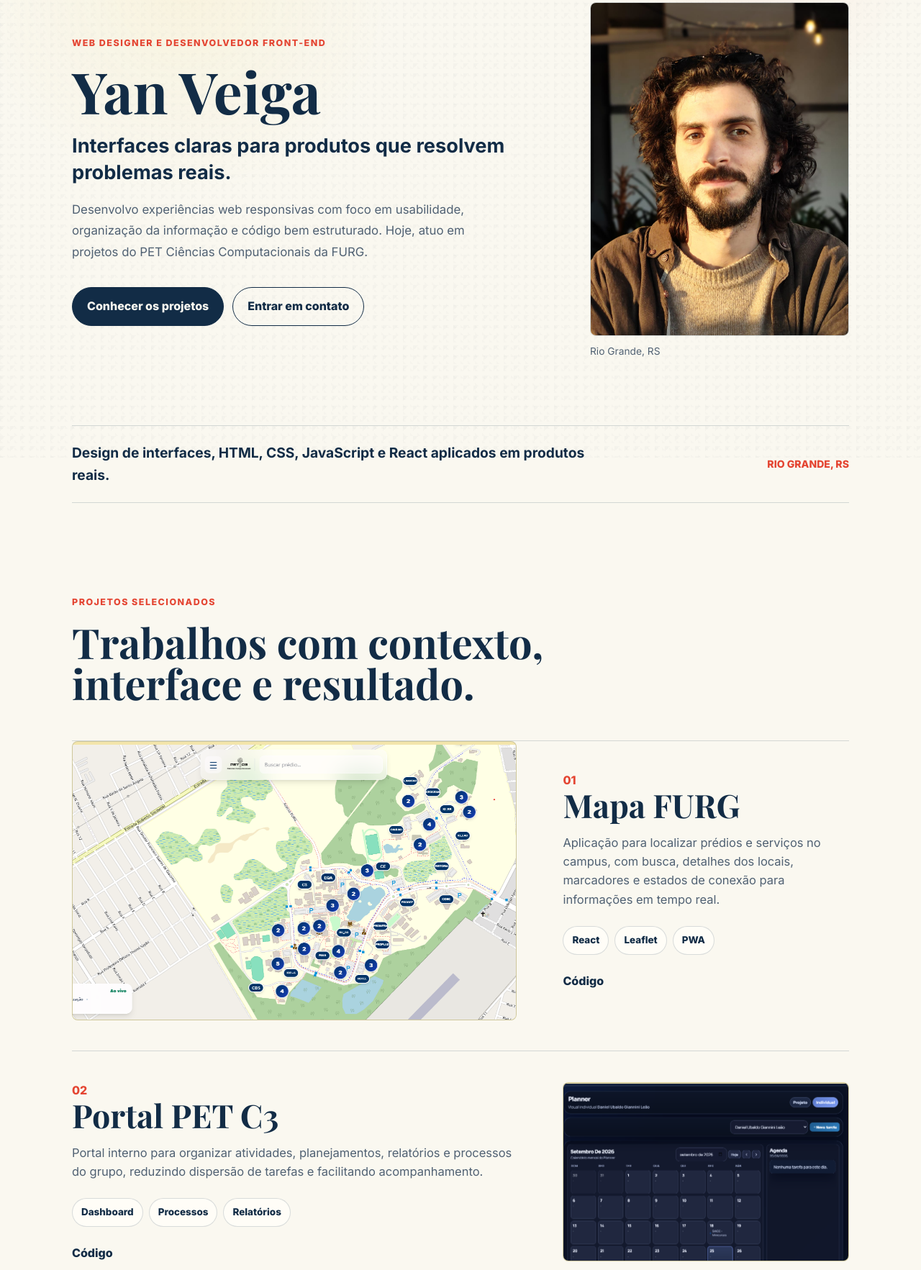
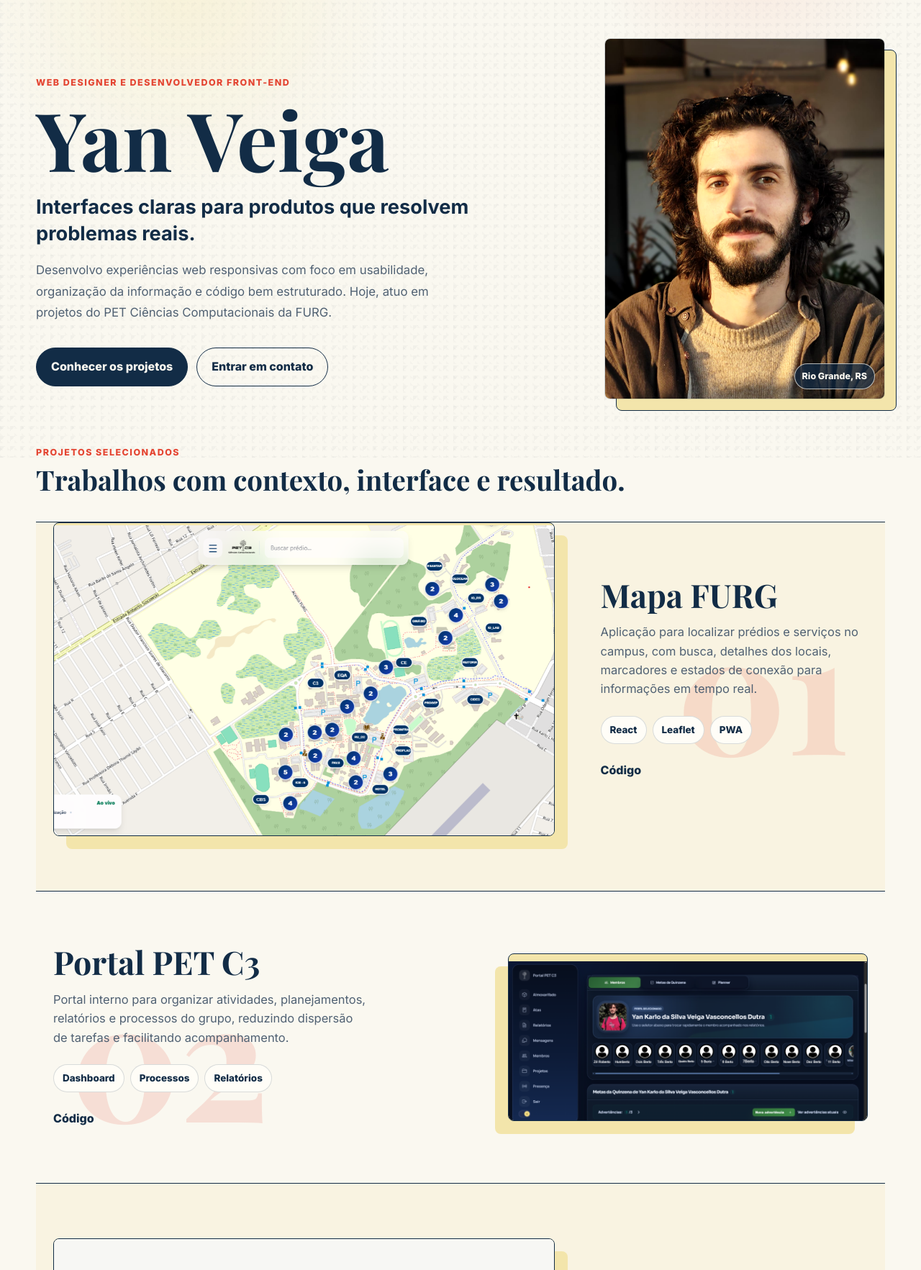
Before and after one commit to yankveiga/yankveiga.github.io, a plain HTML site: page docs/index.html in a window 1280 px wide. Shown: the part 164-1929 px from the top of the page at 72% size. Drawn offline with nearby package versions, Linux system fonts and the light colour scheme.

Commit message:
alteração interface

```diff
--- a/docs/index.html
+++ b/docs/index.html
@@ -62,18 +62,13 @@
         </figure>
       </section>
 
-      <section class="section intro-strip reveal" aria-label="Resumo">
-        <p>Design de interfaces, HTML, CSS, JavaScript e React aplicados em produtos reais.</p>
-        <span>Rio Grande, RS</span>
-      </section>
-
       <section class="section projects" id="projetos">
         <div class="section-heading reveal">
           <p class="eyebrow">Projetos selecionados</p>
           <h2>Trabalhos com contexto, interface e resultado.</h2>
         </div>
 
-        <article class="project project-feature reveal">
+        <article class="project project-feature reveal" id="mapa-furg">
           <a class="project-media" href="https://mapafurg.vercel.app" target="_blank" rel="noreferrer" aria-label="Abrir o projeto Mapa FURG">
             <img src="assets/mapa-furg.png" alt="Tela do Mapa FURG com marcadores no campus">
           </a>
@@ -97,7 +92,7 @@
 
         <article class="project reverse reveal">
           <a class="project-media" href="https://portal-pet-c3.onrender.com/" target="_blank" rel="noreferrer" aria-label="Abrir o projeto Portal PET C3">
-            <img src="assets/portal-planner.png" alt="Tela do Portal PET C3 com visualização de planejamentos">
+            <img src="assets/relatorios_tema_escuro.png" alt="Tela do Portal PET C3 com visualização de relatórios em tema escuro">
           </a>
           <div class="project-content">
             <span class="project-number">02</span>
--- a/docs/style.css
+++ b/docs/style.css
@@ -28,6 +28,7 @@ html {
 
 #inicio,
 #projetos,
+#mapa-furg,
 #sobre,
 #contato {
   scroll-margin-top: 72px;
@@ -54,7 +55,7 @@ body::before {
     radial-gradient(circle at 82% 12%, rgba(228, 69, 50, 0.08), transparent 18%),
     linear-gradient(135deg, rgba(18, 44, 70, 0.035) 25%, transparent 25%) 0 0 / 14px 14px,
     linear-gradient(45deg, rgba(18, 44, 70, 0.025) 25%, transparent 25%) 0 0 / 10px 10px;
-  opacity: 0.72;
+  opacity: 0.95;
 }
 
 :root[data-theme="dark"] body::before {
@@ -78,6 +79,12 @@ a {
 
 button {
   font: inherit;
+}
+
+a:focus-visible,
+button:focus-visible {
+  outline: 3px solid var(--red);
+  outline-offset: 4px;
 }
 
 .site-header {
@@ -227,17 +234,18 @@ button {
 }
 
 .section {
-  width: min(1080px, calc(100% - 48px));
+  width: min(1180px, calc(100% - 48px));
   margin: 0 auto;
 }
 
 .hero {
+  position: relative;
   display: grid;
-  grid-template-columns: minmax(0, 1.15fr) minmax(300px, 0.72fr);
-  gap: clamp(48px, 7vw, 96px);
-  align-items: center;
-  min-height: min(680px, calc(100svh - 72px));
-  padding: 56px 0;
+  grid-template-columns: minmax(0, 1.06fr) minmax(300px, 0.66fr);
+  gap: clamp(42px, 6vw, 88px);
+  align-items: end;
+  min-height: min(660px, calc(100svh - 72px));
+  padding: clamp(44px, 6.5vw, 76px) 0 34px;
 }
 
 .eyebrow {
@@ -259,7 +267,10 @@ h3 {
 }
 
 h1 {
-  font-size: clamp(4rem, 6.2vw, 5.5rem);
+  max-width: 760px;
+  font-size: clamp(4.6rem, 8.8vw, 8.6rem);
+  line-height: 0.9;
+  white-space: nowrap;
 }
 
 h2 {
@@ -273,7 +284,7 @@ h3 {
 
 .hero-role {
   max-width: 620px;
-  margin: 20px 0 0;
+  margin: 26px 0 0;
   color: var(--navy);
   font-size: clamp(1.3rem, 2.2vw, 1.7rem);
   font-weight: 700;
@@ -326,9 +337,21 @@ h3 {
 }
 
 .portrait {
+  position: relative;
   justify-self: end;
-  width: min(100%, 360px);
+  width: min(100%, 390px);
   margin: 0;
+  transform: translateY(18px);
+}
+
+.portrait::before {
+  position: absolute;
+  inset: 16px -16px -16px 16px;
+  z-index: -1;
+  border: 1px solid var(--navy);
+  border-radius: 8px;
+  background: var(--butter);
+  content: "";
 }
 
 .portrait img {
@@ -337,54 +360,61 @@ h3 {
   border: 1px solid var(--line);
   border-radius: 8px;
   object-fit: cover;
+  object-position: 50% 38%;
+  filter: saturate(0.98) contrast(1.04);
 }
 
 .portrait figcaption {
-  margin-top: 10px;
-  color: var(--ink-soft);
-  font-size: 0.86rem;
-}
-
-.intro-strip {
-  display: flex;
-  align-items: center;
-  justify-content: space-between;
-  gap: 28px;
-  padding: 22px 0;
-  border-top: 1px solid var(--line);
-  border-bottom: 1px solid var(--line);
-}
-
-.intro-strip p {
-  max-width: 760px;
+  position: absolute;
+  right: 14px;
+  bottom: 14px;
   margin: 0;
-  font-size: clamp(1rem, 1.7vw, 1.2rem);
-  font-weight: 700;
-}
-
-.intro-strip span {
-  color: var(--red);
-  font-size: 0.88rem;
-  font-weight: 900;
-  text-transform: uppercase;
-  white-space: nowrap;
+  padding: 7px 10px;
+  border: 1px solid rgba(250, 248, 240, 0.7);
+  border-radius: 999px;
+  background: rgba(18, 44, 70, 0.72);
+  color: #faf8f0;
+  font-size: 0.78rem;
+  font-weight: 800;
 }
 
 .projects {
-  padding: clamp(74px, 10vw, 130px) 0;
+  padding: clamp(32px, 4vw, 48px) 0 clamp(84px, 11vw, 150px);
 }
 
 .section-heading {
-  margin-bottom: 52px;
+  margin-bottom: clamp(28px, 3vw, 40px);
+}
+
+.section-heading .eyebrow {
+  margin-bottom: 8px;
+}
+
+.section-heading h2 {
+  max-width: none;
+  font-size: clamp(2.2rem, 3vw, 3rem);
+  line-height: 1.04;
 }
 
 .project {
+  position: relative;
   display: grid;
-  grid-template-columns: minmax(0, 1.12fr) minmax(280px, 0.72fr);
-  gap: clamp(24px, 5vw, 64px);
+  grid-template-columns: minmax(0, 1.35fr) minmax(280px, 0.72fr);
+  gap: clamp(28px, 5vw, 70px);
   align-items: center;
-  padding: clamp(24px, 4vw, 42px) 0;
-  border-top: 1px solid var(--line);
+  margin-inline: calc((100% - min(1180px, calc(100vw - 48px))) / -2);
+  padding: clamp(42px, 6vw, 76px) max(24px, calc((100% - 1180px) / 2));
+  border-top: 1px solid var(--navy);
+  overflow: hidden;
+  isolation: isolate;
+}
+
+.project:nth-of-type(odd) {
+  background: color-mix(in srgb, var(--butter) 22%, transparent);
+}
+
+:root[data-theme="dark"] .project:nth-of-type(odd) {
+  background: rgba(250, 248, 240, 0.04);
 }
 
 .project-feature {
@@ -395,12 +425,61 @@ h3 {
   order: 2;
 }
 
+.project.reverse {
+  grid-template-columns: minmax(280px, 0.82fr) minmax(0, 1.18fr);
+}
+
+.project.reverse .project-content {
+  max-width: 620px;
+}
+
 .project-media {
+  position: relative;
   display: block;
   overflow: hidden;
-  border: 1px solid var(--line);
+  border: 1px solid var(--navy);
   border-radius: 8px;
   background: var(--butter);
+  box-shadow: 18px 18px 0 var(--butter);
+  transform: rotate(-0.7deg);
+  transition: box-shadow 260ms ease, transform 260ms ease;
+}
+
+.project.reverse .project-media {
+  box-shadow: -18px 18px 0 var(--butter);
+  transform: rotate(0.7deg);
+}
+
+.project:hover .project-media {
+  box-shadow: 10px 10px 0 var(--red);
+  transform: rotate(0deg) translateY(-4px);
+}
+
+.project.reverse:hover .project-media {
+  box-shadow: -10px 10px 0 var(--red);
+}
+
+.project-media::after {
+  position: absolute;
+  right: 14px;
+  bottom: 14px;
+  padding: 8px 12px;
+  border: 1px solid rgba(250, 248, 240, 0.7);
+  border-radius: 999px;
+  background: rgba(18, 44, 70, 0.72);
+  color: #faf8f0;
+  content: "Abrir projeto";
+  font-size: 0.78rem;
+  font-weight: 900;
+  opacity: 0;
+  transform: translateY(8px);
+  transition: opacity 220ms ease, transform 220ms ease;
+}
+
+.project-media:hover::after,
+.project-media:focus-visible::after {
+  opacity: 1;
+  transform: translateY(0);
 }
 
 .project-media img {
@@ -418,8 +497,51 @@ h3 {
 }
 
 .project-number {
+  position: absolute;
+  top: clamp(24px, 5vw, 58px);
+  right: max(24px, calc((100% - 1180px) / 2));
+  z-index: -1;
   color: var(--red);
+  font-family: "Playfair Display", Georgia, serif;
+  font-size: clamp(7rem, 18vw, 16rem);
   font-weight: 900;
+  line-height: 0.8;
+  opacity: 0.14;
+}
+
+.project.reverse .project-media img {
+  aspect-ratio: 1022 / 474;
+  object-fit: contain;
+  object-position: center;
+  transform: translateY(var(--media-shift, 0));
+}
+
+.project.reverse:hover .project-media img {
+  filter: saturate(1.04) contrast(1.01);
+  transform: translateY(var(--media-shift, 0));
+}
+
+.project:nth-of-type(3) .project-media img {
+  object-fit: contain;
+  padding: 10px;
+  background: #f7f7f4;
+  transform: translateY(var(--media-shift, 0));
+}
+
+.project:nth-of-type(3):hover .project-media img {
+  filter: saturate(1.04) contrast(1.01);
+  transform: translateY(var(--media-shift, 0));
+}
+
+.project.reverse .project-media {
+  align-self: center;
+  width: min(100%, 500px);
+  justify-self: end;
+}
+
+.project.reverse .project-number {
+  right: auto;
+  left: max(24px, calc((100% - 1180px) / 2));
 }
 
 .project-content p,
@@ -445,7 +567,11 @@ h3 {
   background: var(--white);
   font-size: 0.84rem;
   font-weight: 800;
-  transition: color 280ms ease, background-color 280ms ease, border-color 280ms ease;
+  transition: color 280ms ease, background-color 280ms ease, border-color 280ms ease, transform 180ms ease;
+}
+
+.project:hover .tags li {
+  transform: translateY(-2px);
 }
 
 .project-links {
@@ -483,14 +609,14 @@ h3 {
 .compact-work,
 .about,
 .contact {
-  padding: clamp(52px, 8vw, 92px) 0;
+  padding: clamp(64px, 9vw, 108px) 0;
   border-top: 1px solid var(--line);
 }
 
 .compact-work {
   display: grid;
-  grid-template-columns: 1fr minmax(220px, 380px);
-  gap: 32px;
+  grid-template-columns: 1fr minmax(220px, 420px);
+  gap: clamp(28px, 6vw, 78px);
   align-items: center;
 }
 
@@ -522,6 +648,12 @@ h3 {
   background: var(--white);
   font-weight: 800;
   transition-property: opacity, transform, color, background-color, border-color;
+  transition-duration: 180ms;
+}
+
+.experience-list span:hover {
+  color: var(--paper);
+  background: var(--navy);
 }
 
 .contact {
@@ -603,13 +735,6 @@ h3 {
   transform: translateY(-3px);
 }
 
-.back-to-top:focus-visible,
-.project-media:focus-visible,
-.project-title-link:focus-visible {
-  outline: 3px solid var(--red);
-  outline-offset: 4px;
-}
-
 .reveal {
   opacity: 0;
   transform: translateY(34px);
@@ -653,6 +778,25 @@ h3 {
 .project.reveal.visible .project-content {
   opacity: 1;
   transform: translateX(0);
+}
+
+.project.reveal .tags li {
+  opacity: 0;
+  transform: translateY(10px);
+  transition: opacity 380ms ease, transform 480ms cubic-bezier(0.22, 1, 0.36, 1);
+}
+
+.project.reveal.visible .tags li {
+  opacity: 1;
+  transform: translateY(0);
+}
+
+.project.reveal.visible .tags li:nth-child(2) {
+  transition-delay: 80ms;
+}
+
+.project.reveal.visible .tags li:nth-child(3) {
+  transition-delay: 160ms;
 }
 
 .about.reveal .experience-list span {
@@ -760,10 +904,43 @@ h3 {
   .portrait {
     justify-self: start;
     width: min(100%, 420px);
+    transform: none;
+  }
+
+  .portrait::before {
+    inset: 12px -12px -12px 12px;
   }
 
   .project.reverse .project-media {
     order: 0;
+  }
+
+  .project.reverse {
+    grid-template-columns: 1fr;
+  }
+
+  .project.reverse .project-content,
+  .project.reverse .project-media {
+    width: 100%;
+    max-width: none;
+    justify-self: stretch;
+  }
+
+  .project {
+    margin-inline: 0;
+    padding-inline: 0;
+  }
+
+  .project-media,
+  .project.reverse .project-media {
+    box-shadow: 12px 12px 0 var(--butter);
+    transform: rotate(0deg);
+  }
+
+  .project:hover .project-media,
+  .project.reverse:hover .project-media {
+    box-shadow: 8px 8px 0 var(--red);
+    transform: translateY(-3px);
   }
 
   .project.reveal .project-media,
@@ -798,7 +975,7 @@ h3 {
   }
 
   h1 {
-    font-size: clamp(3.25rem, 16vw, 4.25rem);
+    font-size: clamp(3.55rem, 17vw, 4.85rem);
   }
 
   h2 {
@@ -817,7 +994,7 @@ h3 {
 
   .hero {
     gap: 36px;
-    padding: 34px 0 40px;
+    padding: 24px 0 34px;
   }
 
   .hero-role {
@@ -837,7 +1014,6 @@ h3 {
   }
 
   .hero-actions,
-  .intro-strip,
   .footer {
     align-items: stretch;
     flex-direction: column;
@@ -848,26 +1024,41 @@ h3 {
     min-height: 50px;
   }
 
-  .intro-strip {
-    gap: 10px;
-    padding: 18px 0;
-  }
-
   .projects {
-    padding: 56px 0;
+    padding: 34px 0 56px;
   }
 
   .section-heading {
-    margin-bottom: 36px;
+    margin-bottom: 28px;
+  }
+
+  .section-heading h2 {
+    font-size: clamp(2rem, 11vw, 2.7rem);
   }
 
   .project {
     gap: 22px;
-    padding: 30px 0;
+    padding: 40px 0;
   }
 
   .project-feature {
     padding-top: 0;
+  }
+
+  .project-number {
+    top: 30px;
+    right: 0;
+    font-size: 6rem;
+  }
+
+  .project.reverse .project-number {
+    right: 0;
+    left: auto;
+  }
+
+  .project-media::after {
+    opacity: 1;
+    transform: translateY(0);
   }
 
   .tags {
@@ -924,7 +1115,8 @@ h3 {
 
   .project.reveal .project-media,
   .project.reveal .project-content,
-  .about.reveal .experience-list span {
+  .about.reveal .experience-list span,
+  .project.reveal .tags li {
     opacity: 1;
     transform: none;
   }
```
Also changed, not shown: docs/assets/portal-relatorios.png (deleted), docs/assets/relatorios_tema_escuro.png (added).
